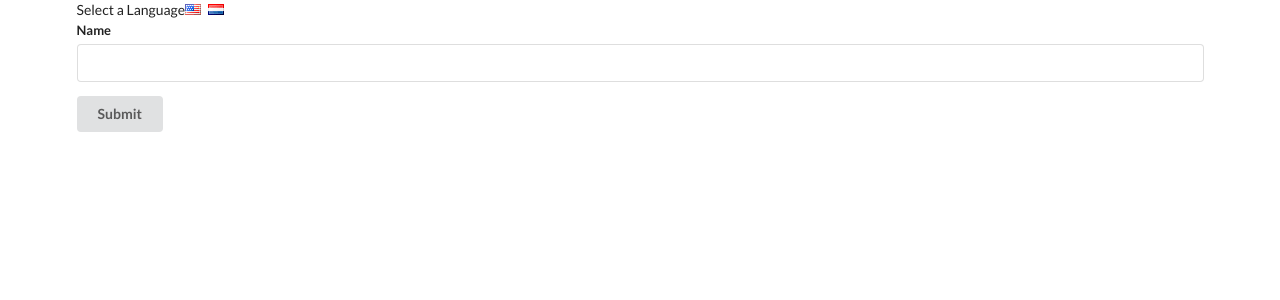
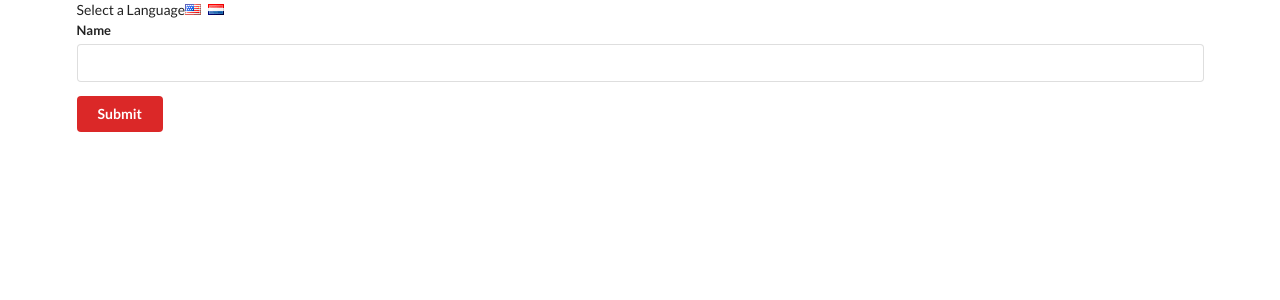
Before and after one commit to marikomands/Translate, a React (Create React App) app: page / in a window 1280 px wide. Shown: the top 300 px of the page. Built offline with nearby package versions, Linux system fonts and the light colour scheme.

Commit message:
added provider for color context

```diff
--- a/src/components/App.js
+++ b/src/components/App.js
@@ -1,6 +1,7 @@
 import React from "react";
 import UserCreate from "./UserCreate";
 import LanguageContext from "../contexts/LanguageContext";
+import ColorContext from "../contexts/ColorContext";
 
 class App extends React.Component {
   state = { language: "English" };
@@ -27,9 +28,11 @@ class App extends React.Component {
             }}
           />
         </div>
-        <LanguageContext.Provider value={this.state.language}>
-          <UserCreate />
-        </LanguageContext.Provider>
+        <ColorContext.Provider value="red">
+          <LanguageContext.Provider value={this.state.language}>
+            <UserCreate />
+          </LanguageContext.Provider>
+        </ColorContext.Provider>
       </div>
     );
   }
```
